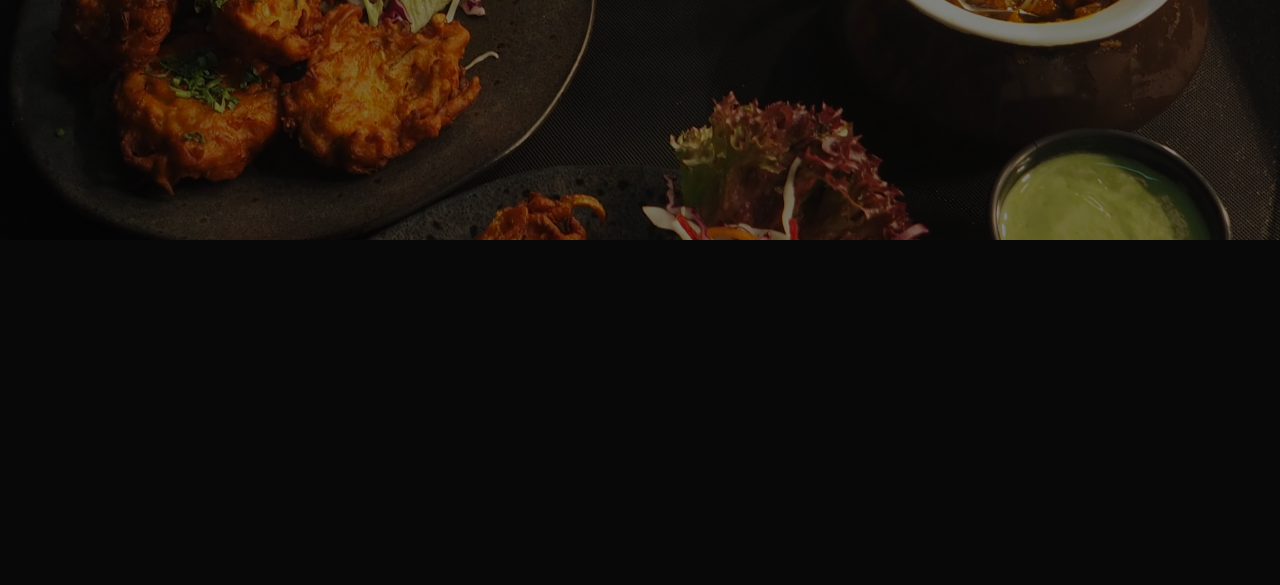
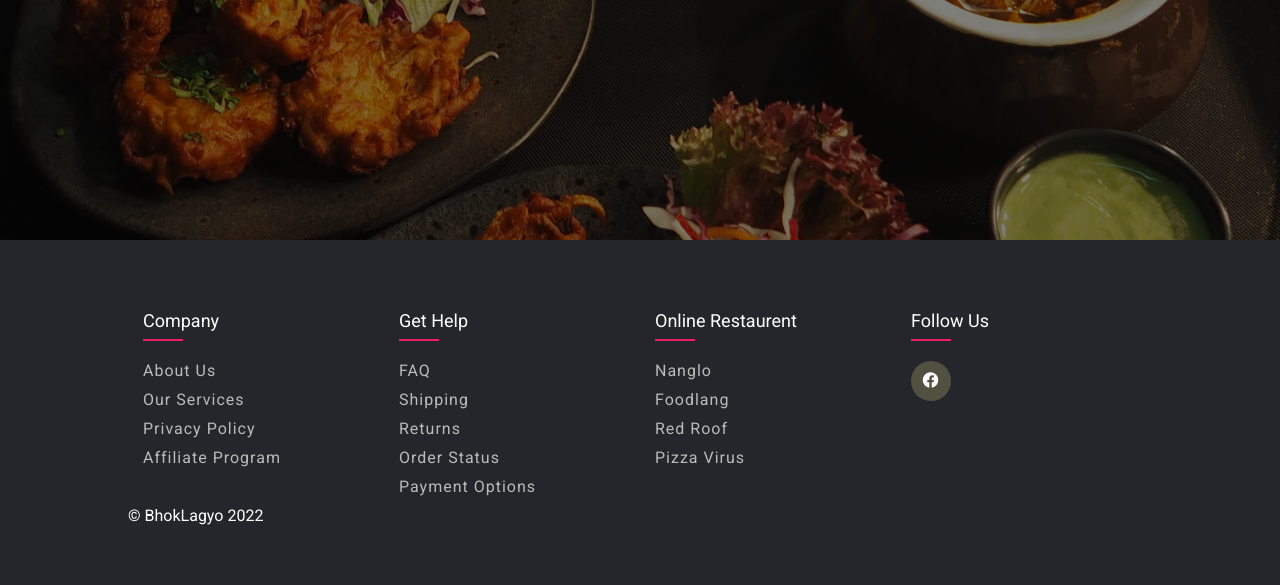
Before and after one commit to saroj304/bhoklagyo, a Django app: page / in a window 1280 px wide. Shown: the part 560-1145 px from the top of the page. Before the commit the page ends 800 px from the top, so only its background shows below. Run offline with Django 3.2, Linux system fonts and the light colour scheme; some libraries are stand-ins or nearby versions.

Commit message:
footer added

```diff
--- /dev/null
+++ b/static/css/footer.css
@@ -0,0 +1,84 @@
+.container-80{
+    width: 80%;
+    margin: auto;
+}
+.row{
+    display: flex;
+    flex-wrap: wrap;
+    /* justify-content: center; */
+}
+ul{
+    list-style-type: none;
+}
+
+.footer{
+    background-color: #24262b;
+    padding: 70px 0;
+}
+.footer-col{
+    width: 25%;
+    padding: 0 15px;
+}
+.footer-col h4{
+    font-size: 18px;
+    color: #fff;
+    text-transform: capitalize;
+    margin-bottom: 30px;
+    font-weight: 500;
+    position: relative;
+    /* background-color: red; */
+}
+.footer-col h4::before{
+    content: '';
+    position: absolute;
+    left: 0;
+    bottom: -10px;
+    background-color: #e91e63;
+    height: 2px;
+    box-sizing: border-box;
+    width: 40px;
+}
+
+.footer-col ul li{
+    margin-bottom: 10px;
+}
+.footer-col ul li a{
+    font-size: 16px;
+    text-transform: capitalize;
+    /* color: #fff; */
+    text-decoration: none;
+    font-weight: 300;
+    color: #bbb;
+    display: block;
+    transition: all 0.3s ease;
+}
+.footer-col ul li a:hover{
+    color: #fff;
+    padding-left: 8px;
+}
+
+.footer-col .social-links a{
+    display: inline-block;
+    height: 40px;
+    width: 40px;
+    background-color: rgba(255,255,155,0.2);
+    margin: 0 10px 10px 0;
+    text-align: center;
+    line-height: 40px;
+    border-radius: 50%;
+    color: #fff;
+    transition: all 0.5s ease;
+}
+.footer-col .social-links a:hover{
+    color: #24262b;
+    background-color: #fff;
+}
+
+/* responsive */
+@media(max-width:768px){
+    .footer-col {
+        width: 50%;
+        padding: 0 15px;
+        margin-bottom: 50px;
+    }
+}
--- a/static/css/style.css
+++ b/static/css/style.css
@@ -6,7 +6,7 @@
     font-family: 'Roboto', sans-serif;
 }
 body{
-    overflow:hidden;
+    overflow-x:hidden;
 }
 
 /* navbar start */
@@ -159,6 +159,7 @@ a{
     border-radius: 10px;
     border: none;
     padding: 0 10px;
+    cursor: pointer;
 }
 
 /* content end */
--- a/templates/food_app/base.html
+++ b/templates/food_app/base.html
@@ -8,6 +8,8 @@
     <meta name="viewport" content="width=device-width, initial-scale=1.0">
     <title>{% block title %}{% endblock %}</title>
     <link rel="stylesheet" href="{% static './css/style.css' %}">
+        <link rel="stylesheet" href="{% static './css/footer.css' %}">
+    <link rel="stylesheet" href="https://cdnjs.cloudflare.com/ajax/libs/font-awesome/6.1.1/css/all.min.css">
 </head>
 
 <body>
@@ -39,6 +41,49 @@
     {% endblock %}
 
 <!--    footer start-->
+    <footer class="footer">
+        <div class="container-80">
+            <div class="row">
+                <div class="footer-col">
+                    <h4>Company</h4>
+                    <ul>
+                        <li><a href="#">About Us</a></li>
+                        <li><a href="#">Our services</a></li>
+                        <li><a href="#">Privacy policy</a></li>
+                        <li><a href="#">Affiliate program</a></li>
+                    </ul>
+                </div>
+                <div class="footer-col">
+                    <h4>Get Help</h4>
+                    <ul>
+                        <li><a href="#">FAQ</a></li>
+                        <li><a href="#">shipping</a></li>
+                        <li><a href="#">returns</a></li>
+                        <li><a href="#">order status</a></li>
+                        <li><a href="#">payment options</a></li>
+                    </ul>
+                </div>
+                <div class="footer-col">
+                    <h4>Online restaurent</h4>
+                    <ul>
+                        <li><a href="#">nanglo</a></li>
+                        <li><a href="#">foodlang</a></li>
+                        <li><a href="#">red roof</a></li>
+                        <li><a href="#">pizza virus</a></li>
+                    </ul>
+                </div>
+                <div class="footer-col">
+                    <h4>Follow us</h4>
+                    <div class="social-links">
+                        <ul>
+                            <a href="#"><i class="fa-brands fa-facebook"></i></a>
+                        </ul>
+                    </div>
+                </div>
+            </div>
+            <div class="row" style="color:#fff; margin-bottom:-10px;">&copy; BhokLagyo 2022</div>
+        </div>
+    </footer>
 <!--    footer end-->
     <script src="{% static './js/script.js' %}"></script>
 </body>
```
Also changed, not shown: templates/user_app/login.html (+5 -40 lines), templates/user_app/signup.html (+5 -42 lines).
